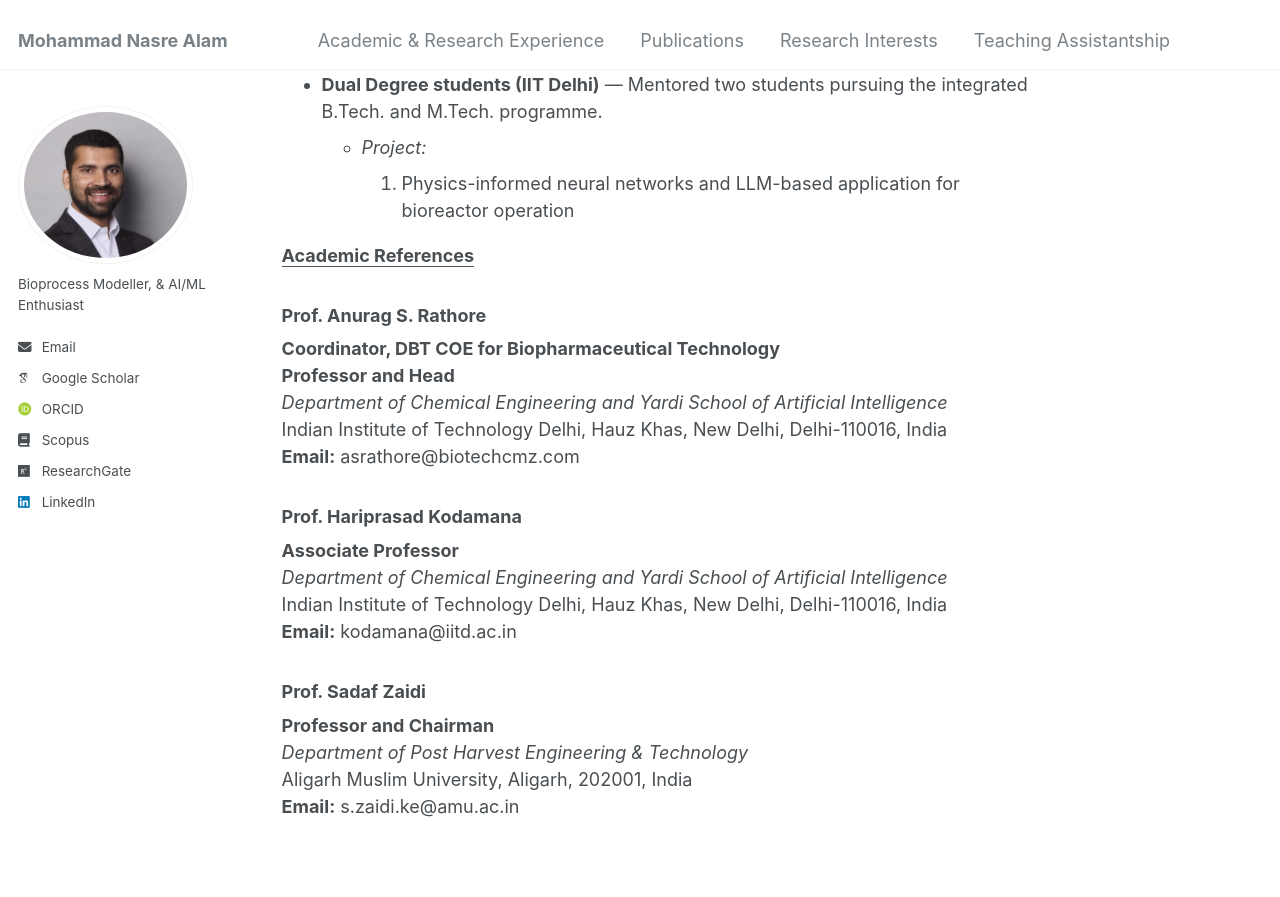
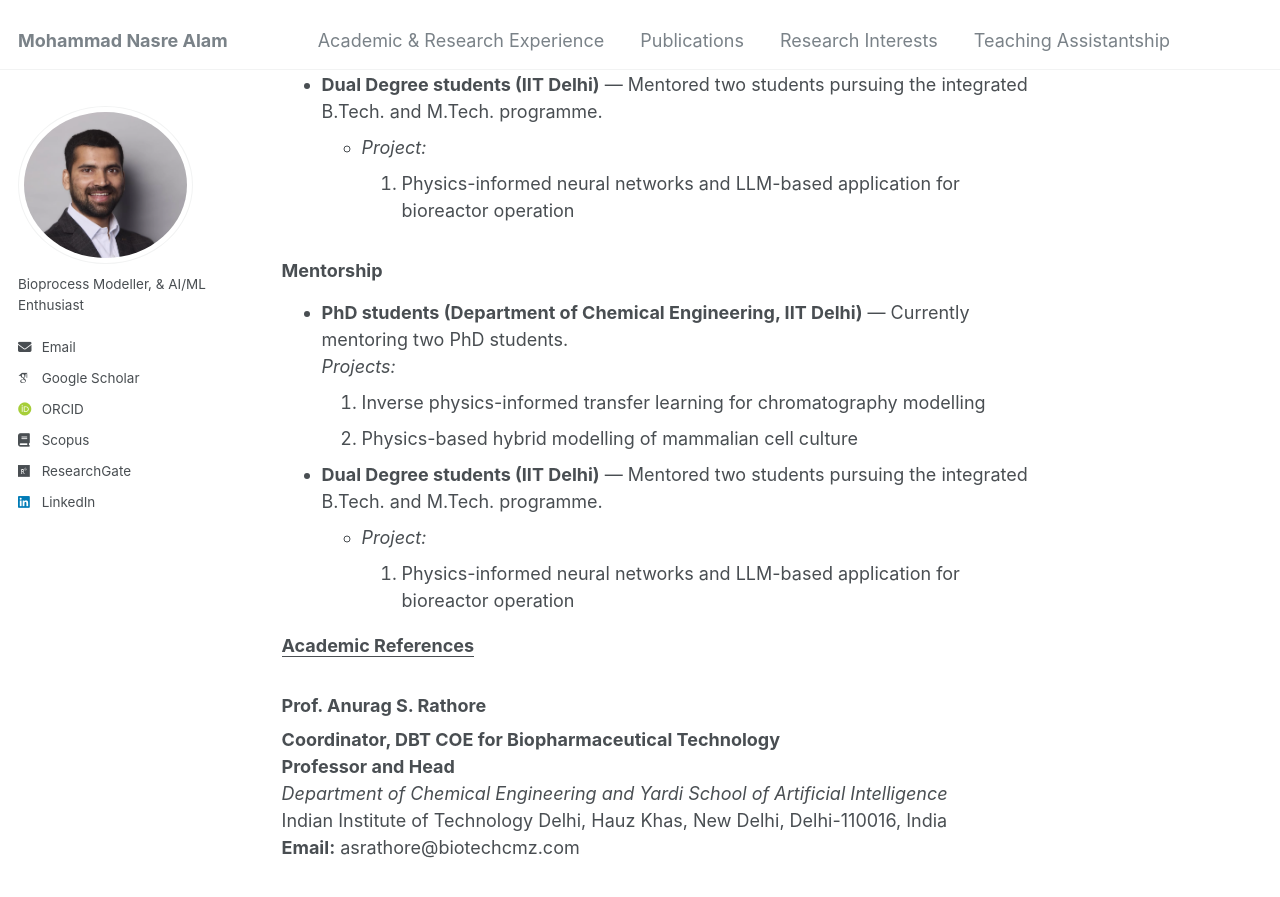
Before and after one commit to mdnasreiit/mdnasreiit.github.io, a Jekyll site: the page built from _pages/teaching_assistantship.md, in a window 1280 px wide and 900 px high, scrolled down 1279 px. Shown: the top 897 px of the window. Built offline with Jekyll 4.4.1, drawn with Linux system fonts in a browser that asks for light colours; some web fonts are replaced.

Commit message:
Add mentorship section with student projects
Added mentorship details for PhD and Dual Degree students, including specific projects.

```diff
--- a/_pages/teaching_assistantship.md
+++ b/_pages/teaching_assistantship.md
@@ -60,6 +60,17 @@ redirect_from:
 
 
 
+### Mentorship
+
+- **PhD students (Department of Chemical Engineering, IIT Delhi)** — Currently mentoring two PhD students.<br>
+  *Projects:*
+  1. Inverse physics-informed transfer learning for chromatography modelling
+  2. Physics-based hybrid modelling of mammalian cell culture
+
+- **Dual Degree students (IIT Delhi)** — Mentored two students pursuing the integrated B.Tech. and M.Tech. programme.
+  - *Project:*
+    1. Physics-informed neural networks and LLM-based application for bioreactor operation
+
 
 <ins>**Academic References**</ins>
 
```
